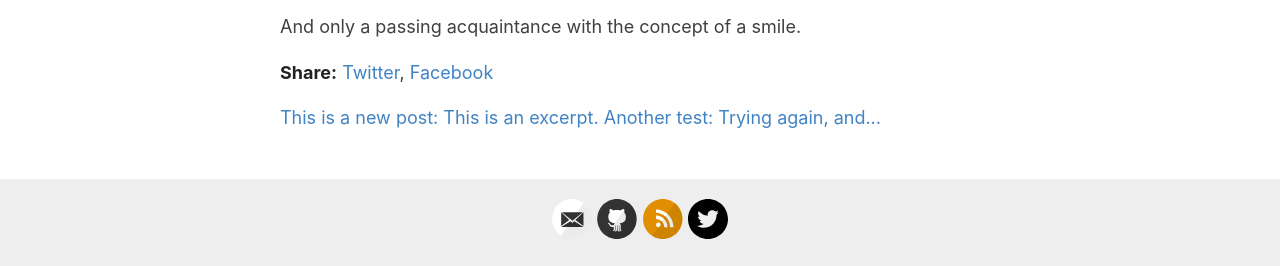
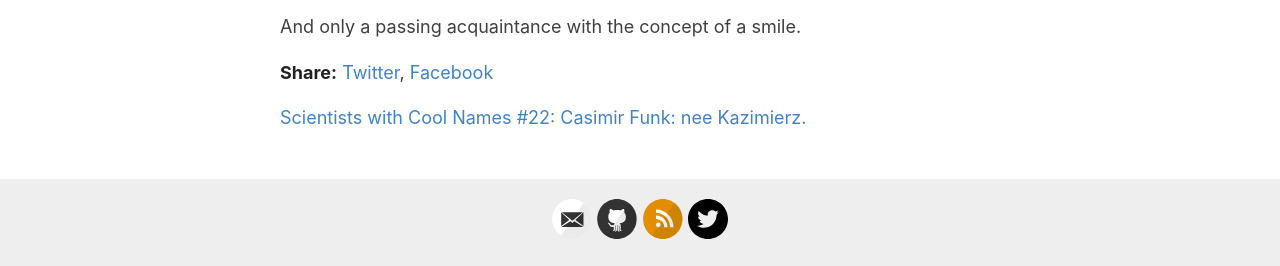
Before and after one commit to lucashaley/lucashaley.github.io, a Jekyll site: the page built from _posts/2020-07-03-scientists-with-cool-names-21-vesto-slipher.md, in a window 1280 px wide. Shown: the part 1165-1431 px from the top of the page. Built offline with Jekyll 4.4.1, drawn with Linux system fonts in a browser that asks for light colours.

Commit message:
Update from Forestry.io lucashaley@yahoo.com updated _posts/2020-07-03-scientists-with-cool-names-21-vesto-slipher.md

```diff
--- a/_posts/2020-07-03-scientists-with-cool-names-21-vesto-slipher.md
+++ b/_posts/2020-07-03-scientists-with-cool-names-21-vesto-slipher.md
@@ -9,8 +9,7 @@ categories:
 - ScientistsWithCoolNames
 splash: "/uploads/V.M._Slipher-e1529318752226.gif"
 similar_pages:
-- _posts/2022-06-02-this-is-a-new-post.md
-- _posts/2022-06-02-another-test.md
+- _posts/2020-07-03-scientists-with-cool-names-22-casimir-funk.md
 
 ---
 Known for using spectroscopy to determine the rotation of galaxies, and for being terribly cavalier with his neckties.
```
